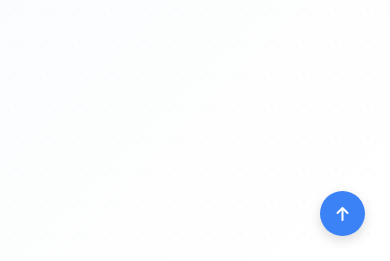
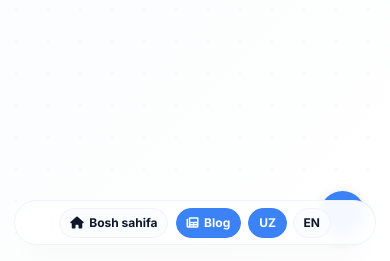
Before and after one commit to IskandarDusbekov/portfolio, a Django app: page /blog/ in a window 390 px wide. Shown: the part 583-844 px from the top of the page. Run offline with Django 5.2, Linux system fonts and the light colour scheme; data that the repository does not hold is empty.

Commit message:
Improve mobile UX: responsive header + quick dock + index blog teaser

```diff
--- a/templates/base.html
+++ b/templates/base.html
@@ -87,6 +87,39 @@
         .social-icons a:hover { color: #fff; background: var(--accent); border-color: var(--accent); transform: translateY(-2px); }
         .floating-icon { position: fixed; bottom: 25px; right: 25px; background: var(--accent); width: 45px; height: 45px; border-radius: 50%; display: flex; align-items: center; justify-content: center; cursor: pointer; color: #fff; z-index: 99; box-shadow: 0 4px 12px rgba(0,0,0,.15); }
         .floating-icon:hover { transform: scale(1.05); background: var(--accent-dark); }
+        .quick-dock {
+            position: fixed;
+            left: 50%;
+            transform: translateX(-50%);
+            bottom: 16px;
+            z-index: 120;
+            display: none;
+            align-items: center;
+            gap: .45rem;
+            background: rgba(255,255,255,.94);
+            border: 1px solid var(--border-color);
+            border-radius: 999px;
+            box-shadow: var(--shadow-md);
+            padding: .4rem;
+            backdrop-filter: blur(8px);
+            max-width: calc(100vw - 28px);
+        }
+        .quick-link {
+            text-decoration: none;
+            border: 1px solid var(--border-color);
+            background: var(--bg-secondary);
+            color: var(--text-primary);
+            border-radius: 999px;
+            padding: .42rem .72rem;
+            font-size: .78rem;
+            font-weight: 700;
+            white-space: nowrap;
+            display: inline-flex;
+            align-items: center;
+            gap: .35rem;
+        }
+        .quick-link.active { background: var(--accent); color: #fff; border-color: var(--accent); }
+        .quick-lang { display: flex; align-items: center; gap: .35rem; }
         @media (max-width: 980px) {
             .container { padding: 1rem 6%; }
             .nav-toggle { display: inline-flex; align-items: center; justify-content: center; }
@@ -105,15 +138,22 @@
             .nav-panel.open { display: flex; }
             .nav-links {
                 width: 100%;
-                flex-direction: column;
+                display: grid;
+                grid-template-columns: repeat(2, minmax(0, 1fr));
                 align-items: stretch;
-                gap: .2rem;
+                gap: .35rem;
             }
             .nav-links a {
-                display: block;
+                display: flex;
+                align-items: center;
+                justify-content: center;
                 width: 100%;
-                padding: .55rem .65rem;
+                min-height: 42px;
+                padding: .5rem .6rem;
                 border-radius: 9px;
+                text-align: center;
+                white-space: normal;
+                line-height: 1.25;
             }
             .nav-links a:hover { background: var(--accent-light); }
             .nav-controls {
@@ -121,12 +161,18 @@
                 justify-content: space-between;
                 gap: .5rem;
             }
+            .quick-dock { display: inline-flex; }
         }
         @media (max-width: 550px) {
             .section-title { font-size: 1.6rem; }
             .nav-links a { font-size: .9rem; }
             .theme-toggle { padding: .38rem .72rem; }
             .lang-switch a { padding: .23rem .5rem; }
+            .quick-link { padding: .4rem .62rem; font-size: .75rem; }
+        }
+        @media (max-width: 420px) {
+            .nav-links { grid-template-columns: 1fr; }
+            .quick-dock { width: calc(100vw - 20px); justify-content: center; }
         }
     </style>
 </head>
@@ -185,6 +231,19 @@
             {% endfor %}
         </div>
     </footer>
+</div>
+
+<div class="quick-dock" id="quickDock" aria-label="Quick navigation">
+    <a class="quick-link {% if request.path == '/' %}active{% endif %}" href="{% url 'index' %}">
+        <i class="fas fa-house"></i> {{ t.nav_home }}
+    </a>
+    <a class="quick-link {% if '/blog' in request.path %}active{% endif %}" href="{% url 'blog' %}">
+        <i class="fas fa-newspaper"></i> {{ t.nav_blog }}
+    </a>
+    <div class="quick-lang">
+        <a class="quick-link {% if current_lang == 'uz' %}active{% endif %}" href="?lang=uz">UZ</a>
+        <a class="quick-link {% if current_lang == 'en' %}active{% endif %}" href="?lang=en">EN</a>
+    </div>
 </div>
 
 <script>
```
Also changed, not shown: templates/index.html (+28 -0 lines).
